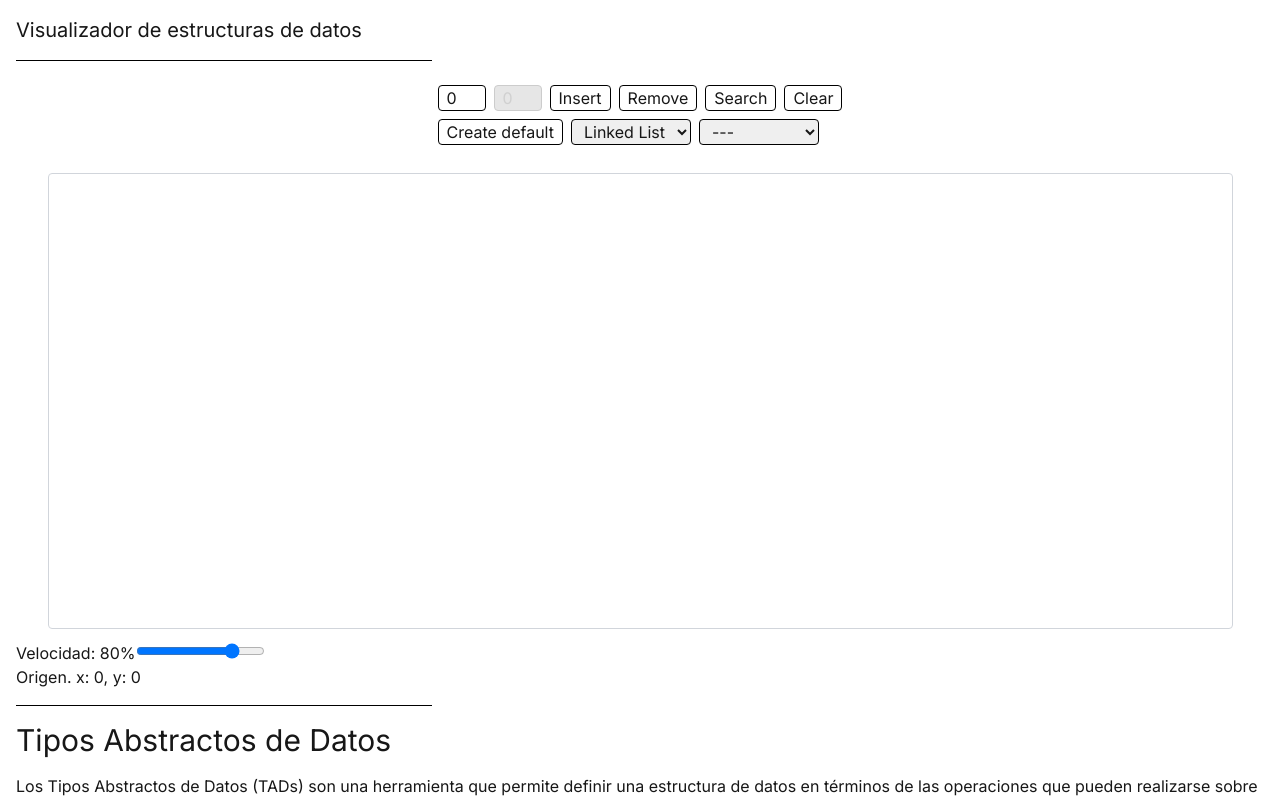
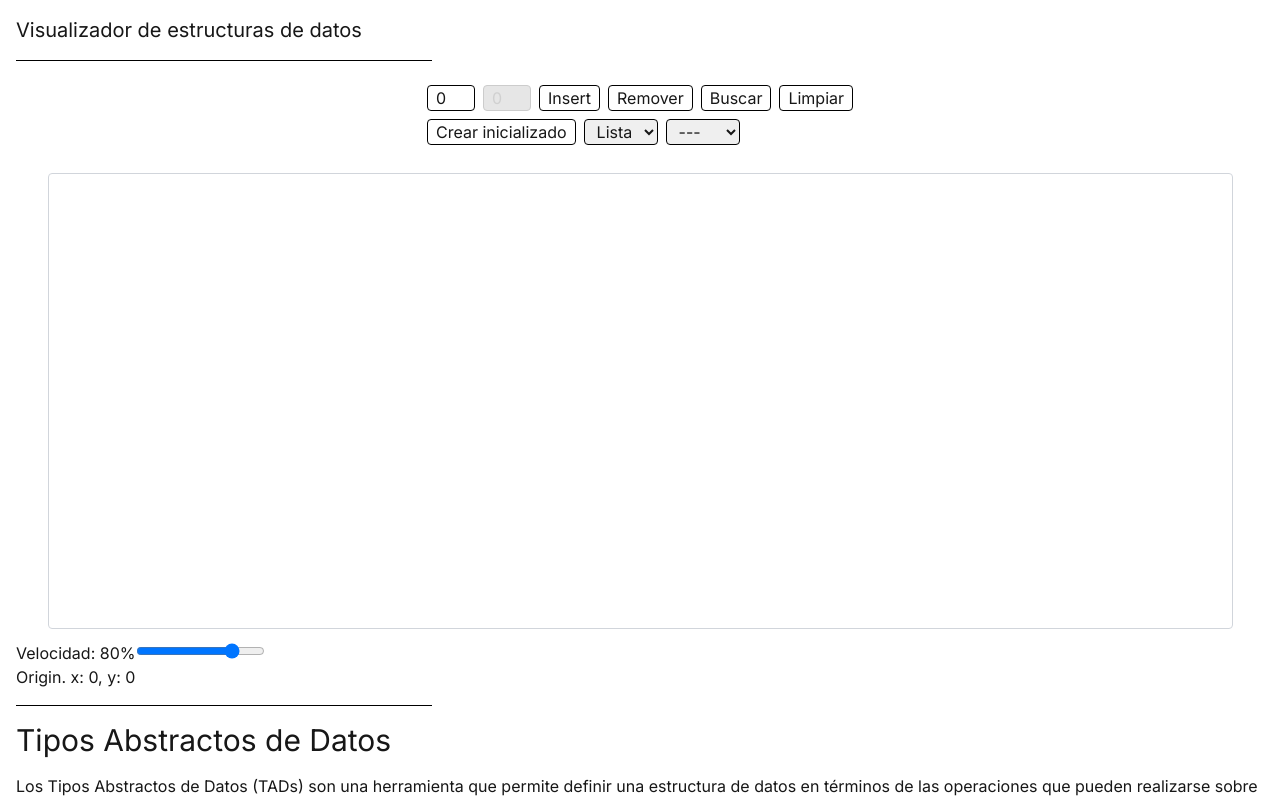
Before and after one commit to itba-tpietravallo/pi-visualizer, a Next.js app: page /es in a window 1280 px wide. Shown: the top 800 px of the page. Built offline with nearby package versions, Linux system fonts and the light colour scheme.

Commit message:
chore(i18n): buttons

```diff
--- a/app/[locale]/datastructures.tsx
+++ b/app/[locale]/datastructures.tsx
@@ -326,15 +326,15 @@ export class List extends Structure {
     getActions() {
         return [
             {
-                name: 'Insert',
+                name: 'buttons.insert',
                 action: (data: any) => wrapGenerator(this.insert(data))
             },
             {
-                name: 'Remove',
+                name: 'buttons.remove',
                 action: (data: any) => wrapGenerator(this.remove(data))
             },
             {
-                name: 'Search',
+                name: 'buttons.search',
                 action: (data: any) => wrapGenerator(this.search(data))
             }
         ];
@@ -401,15 +401,15 @@ export class Queue extends List {
     getActions(): { name: string; action: (data: any) => void; }[] {
         return [
             {
-                name: 'Insert (last)',
+                name: 'buttons.insert-last',
                 action: (data: any) => wrapGenerator(this.insert(data))
             },
             {
-                name: 'Remove (first)',
+                name: 'buttons.remove-first',
                 action: () => wrapGenerator(this.remove())
             },
             {
-                name: 'Search',
+                name: 'buttons.search',
                 action: (data: any) => wrapGenerator(this.search(data))
             }
         ];
@@ -465,11 +465,11 @@ export class Stack extends List {
     getActions(): { name: string; action: (data: any) => void; }[] {
         return [
             {
-                name: 'Insert (first)',
+                name: 'buttons.insert-first',
                 action: (data: any) => wrapGenerator(this.insert(data))
             },
             {
-                name: 'Remove (first)',
+                name: 'buttons.remove-first',
                 action: () => wrapGenerator(this.remove())
             },
             {
@@ -553,9 +553,9 @@ export class Composed extends Structure {
 
     getActions(): { name: string; action: (...vals: any[]) => void; }[] {
         return [
-            { name: 'Insert', action: (...vals: [any, any]) => wrapGenerator(this.insert(...vals)) },
-            { name: 'Remove', action: (...vals: [any, any]) => wrapGenerator(this.remove(...vals)) },
-            { name: 'Search', action: (...vals: [any, any]) => wrapGenerator(this.search(...vals)) }
+            { name: 'buttons.insert', action: (...vals: [any, any]) => wrapGenerator(this.insert(...vals)) },
+            { name: 'buttons.remove', action: (...vals: [any, any]) => wrapGenerator(this.remove(...vals)) },
+            { name: 'buttons.search', action: (...vals: [any, any]) => wrapGenerator(this.search(...vals)) }
         ];
     }
 
--- a/app/[locale]/menu.tsx
+++ b/app/[locale]/menu.tsx
@@ -1,5 +1,6 @@
 import { ChangeEvent, Dispatch, SetStateAction, useEffect, useRef, useState } from 'react';
 import { StructureType, Structure } from './datastructures';
+import { useTranslations } from 'next-intl';
 
 export default function Menu({
     className,
@@ -24,6 +25,8 @@ export default function Menu({
     handleSelectChange?: Dispatch<SetStateAction<[StructureType, StructureType]>>,
     handleInputChange?: (input: [number, number]) => void
 }) {
+    const t = useTranslations();
+
     const [showSecondInput, setShowSecondInput] = useState(false);
     const [select1, select2] = [useRef<HTMLSelectElement>(null), useRef<HTMLSelectElement>(null)];
 
@@ -88,14 +91,14 @@ export default function Menu({
                 />
                 {
                     actions.map((action, index) => (
-                        <button key={index} className="border border-1 border-black rounded px-2" onClick={ () => action.action(inputValue1, inputValue2) }>{action.name}</button>
+                        <button key={index} className="border border-1 border-black rounded px-2" onClick={ () => action.action(inputValue1, inputValue2) }>{t(action.name)}</button>
                     ))
                 }
-                <button className="border border-1 border-black rounded px-2" onClick={() => handleButtonClick?.call(null, 'Clear')}>Clear</button>
+                <button className="border border-1 border-black rounded px-2" onClick={() => handleButtonClick?.call(null, 'Clear')}>{t('buttons.clear')}</button>
             </div>
             <div id="structure-selection" className="flex flex-row gap-x-2 m-2">
                 {/* <button className="border border-1 border-black rounded px-2" onClick={() => handleButtonClick?.call(null, 'New')}>New</button> */}
-                <button className="border border-1 border-black rounded px-2" onClick={() => handleButtonClick?.call(null, 'Default')}>Create default</button>
+                <button className="border border-1 border-black rounded px-2" onClick={() => handleButtonClick?.call(null, 'Default')}>{t('buttons.create-default')}</button>
                 <select
                     ref={select1}
                     defaultValue={dataStructureSelection[0]}
@@ -105,7 +108,7 @@ export default function Menu({
                     {
                         Object.values(StructureType)
                             .filter(a => a != StructureType.EMPTY && a != StructureType.VECTOR)
-                            .map((type) => <option key={type}>{type}</option>)
+                            .map((type) => <option key={type} value={type}>{t(`data-structures.${type}`)}</option>)
                     }
                 </select>
                 <select
@@ -117,7 +120,7 @@ export default function Menu({
                     {
                         Object.values(StructureType)
                         .filter(a => !(a == StructureType.VECTOR || (dataStructureSelection[0] != StructureType.LIST && a != StructureType.EMPTY)))
-                        .map((type) => <option key={type}>{type}</option>)
+                        .map((type) => <option key={type} value={type}>{t(`data-structures.${type}`)}</option>)
                     }
                 </select>
             </div>
--- a/i18n/messages/en.json
+++ b/i18n/messages/en.json
@@ -2,7 +2,22 @@
     "title": "Data structures visualizer",
     "buttons": {
         "speed": "Speed",
-        "origin": "Origin"
+        "origin": "Origin",
+        "clear": "Clear",
+        "create-default": "Create default",
+        "insert": "Insert",
+        "insert-first": "Insert (first)",
+        "insert-last": "Insert (last)",
+        "search": "Search",
+        "remove": "Remove",
+        "remove-first": "Remove (first)"
+    },
+    "data-structures": {
+        "Linked List": "List",
+        "Queue": "Queue",
+        "Stack": "Stack",
+        "Vector": "Vector",
+        "---": "---"
     },
     "about": {
         "abstract-data-types": "Abstract Data Types",
--- a/i18n/messages/es.json
+++ b/i18n/messages/es.json
@@ -2,7 +2,22 @@
     "title": "Visualizador de estructuras de datos",
     "buttons": {
         "speed": "Velocidad",
-        "origin": "Origen"
+        "origin": "Origin",
+        "clear": "Limpiar",
+        "create-default": "Crear inicializado",
+        "insert": "Insert",
+        "insert-first": "Insertar (primero)",
+        "insert-last": "Insertar (ultimo)",
+        "search": "Buscar",
+        "remove": "Remover",
+        "remove-first": "Remover (primero)"
+    },
+    "data-structures": {
+        "Linked List": "Lista",
+        "Queue": "Cola",
+        "Stack": "Pila",
+        "Vector": "Vector",
+        "---": "---"
     },
     "about": {
         "abstract-data-types": "Tipos Abstractos de Datos",
```
